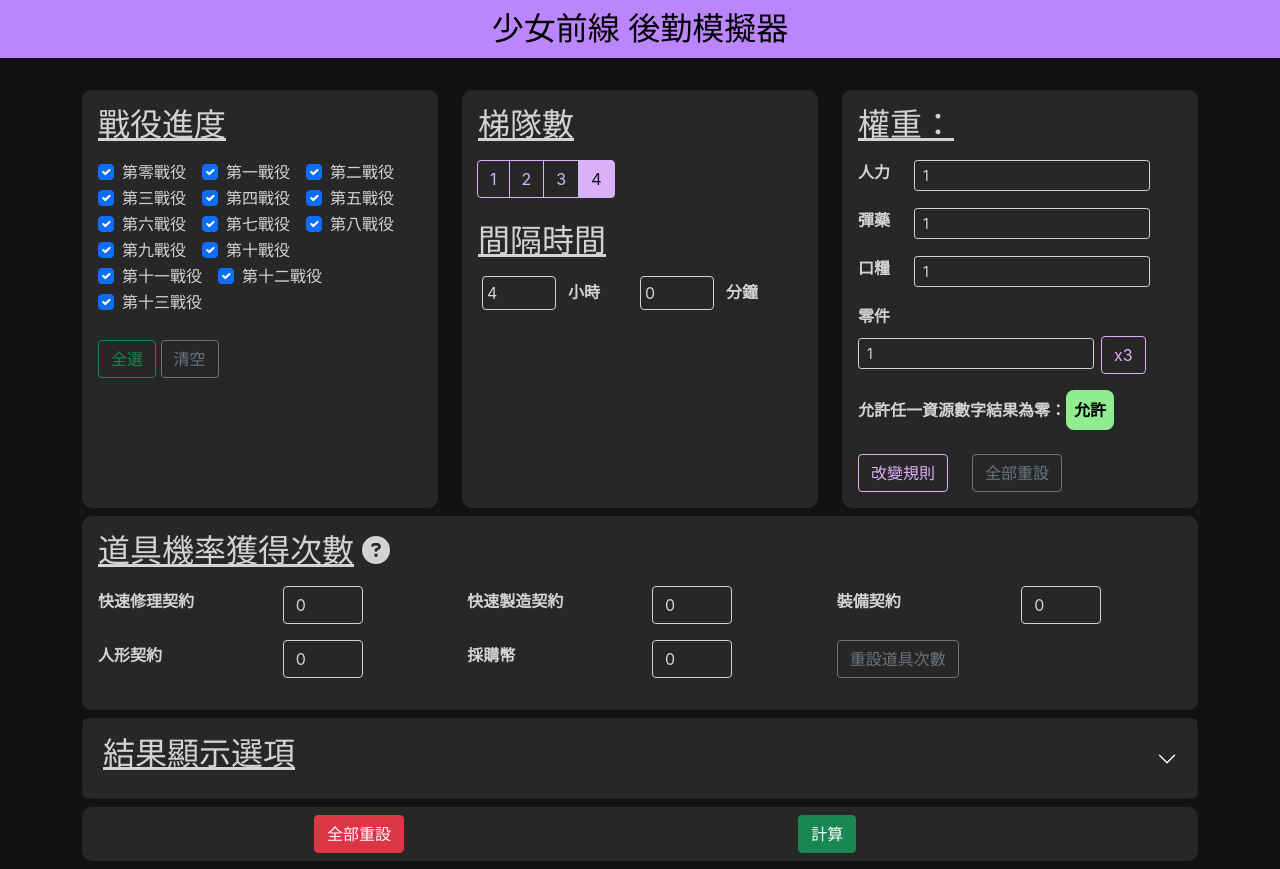
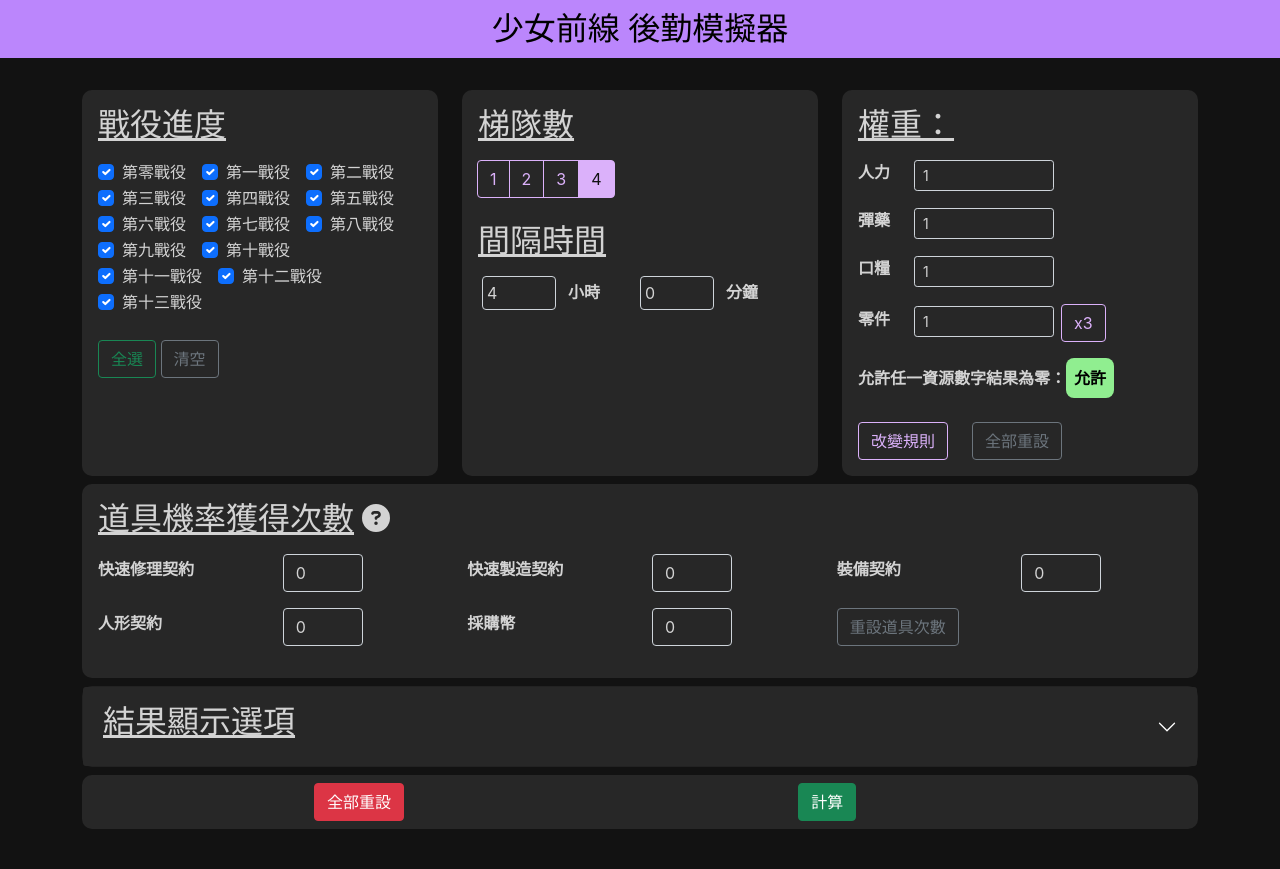
Before and after one commit to dark-person/Logistic-Support-Calculator-v3, a React (Create React App) app: page / in a window 1280 px wide. After the commit the page ends 837 px from the top, so only its background shows below. Built offline with nearby package versions, Linux system fonts and the light colour scheme.

Commit message:
Fix weight menu #2 (#4)
* Possible Fix for WeightMenu

* Possible Fix v2 for WeightMenu

```diff
--- a/src/App.css
+++ b/src/App.css
@@ -135,6 +135,7 @@ input.form-control:focus {
 input.resource-input {
   display: inline;
   margin-right: 0.5em;
+  width: 10em !important;
 }
 
 /* ===== Form Label =====*/
```
